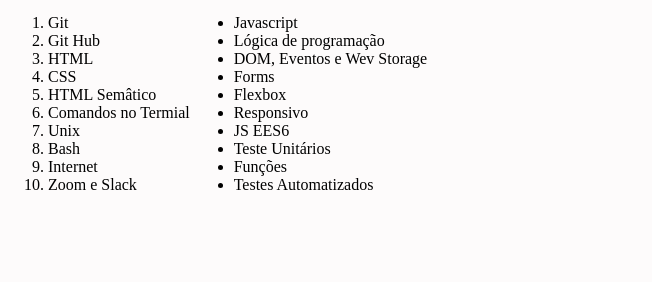
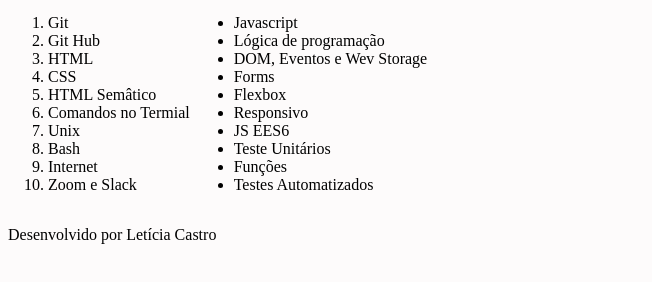
Before and after one commit to aicitelks/project-lessons-learned, a website: page index.html in a window 1280 px wide. Shown: the part 382-664 px from the top of the page, without its empty margins (0-652 px from the left). Drawn offline with Linux system fonts and the light colour scheme.

Commit message:
Requisito 6 :heavy_check_mark:

```diff
--- a/index.html
+++ b/index.html
@@ -42,5 +42,9 @@
             </ul>
         </section>
 
+        <footer id="rodape">
+          <p>Desenvolvido por Letícia Castro</p>
+        </footer>
+
     </body>
 </html>
```
